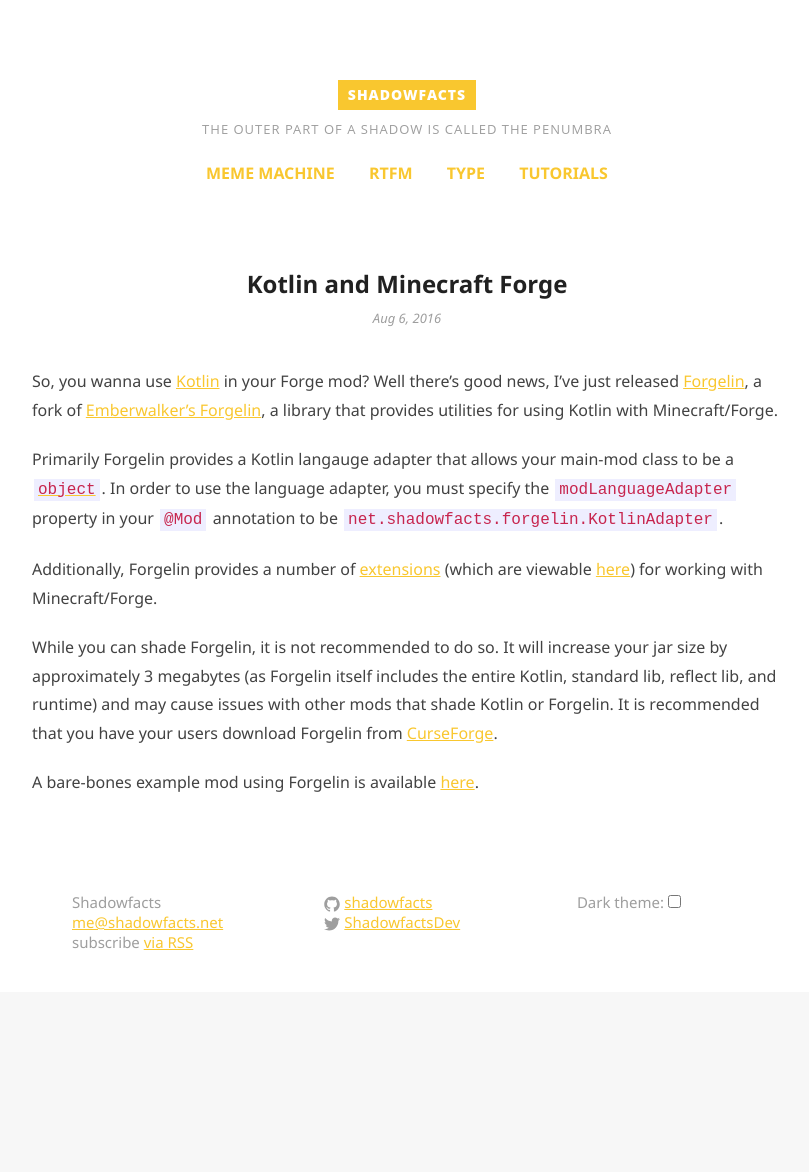
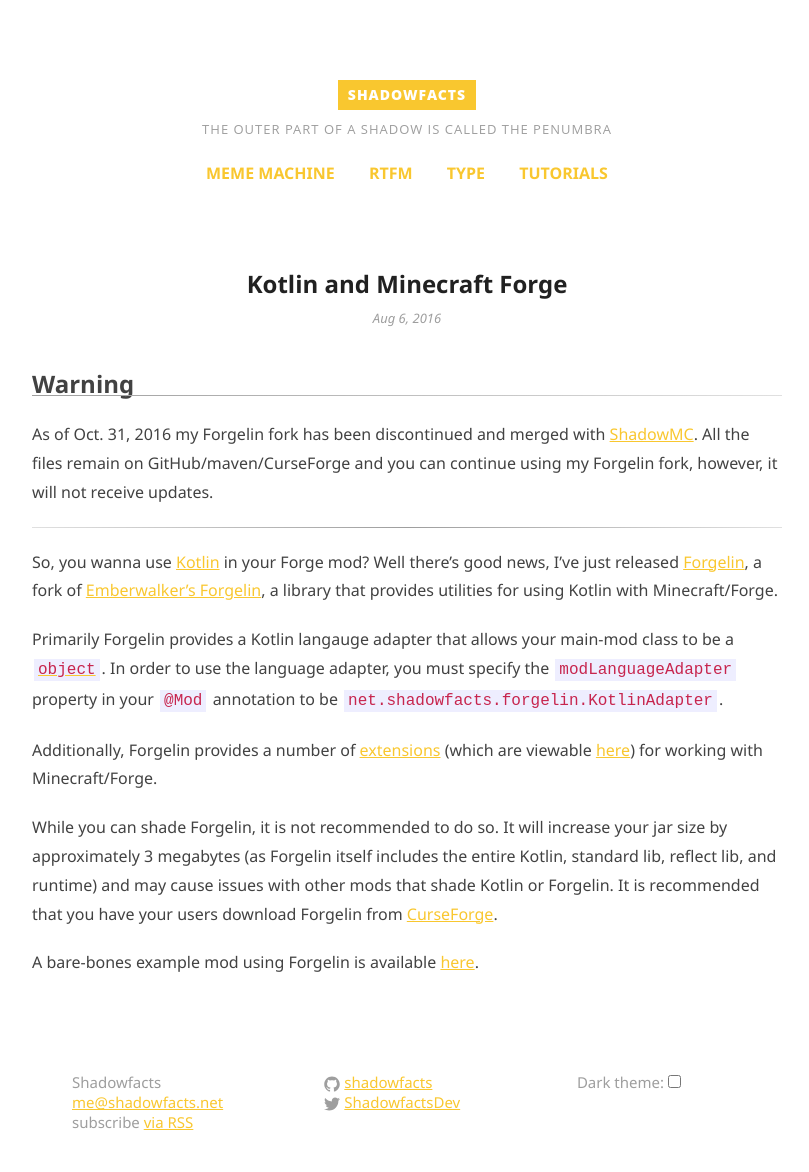
Before and after one commit to shadowfacts/shadowfacts.github.io, a Jekyll site: the page built from _posts/2016-08-06-kotlin-and-forge.md, in a window 1280 px wide. Shown: the whole page, without its empty margins (233-1042 px from the left). Built offline with Jekyll 4.4.1, drawn with Linux system fonts in a browser that asks for light colours; some web fonts are replaced; before the commit the page ends 992 px from its top, so only the background shows below that.

Commit message:
Update 2016-08-06-kotlin-and-forge.md

```diff
--- a/_posts/2016-08-06-kotlin-and-forge.md
+++ b/_posts/2016-08-06-kotlin-and-forge.md
@@ -4,6 +4,11 @@
 date: 2016-08-06 16:45:30 -0400
 category: forge
 ---
+
+## Warning
+As of Oct. 31, 2016 my Forgelin fork has been discontinued and merged with [ShadowMC](https://github.com/shadowfacts/ShadowMC). All the files remain on GitHub/maven/CurseForge and you can continue using my Forgelin fork, however, it will not receive updates.
+
+-----
 
 So, you wanna use [Kotlin][] in your Forge mod? Well there's good news, I've just released [Forgelin][], a fork of [Emberwalker's Forgelin][EWForgelin], a library that provides utilities for using Kotlin with Minecraft/Forge.
 
```
